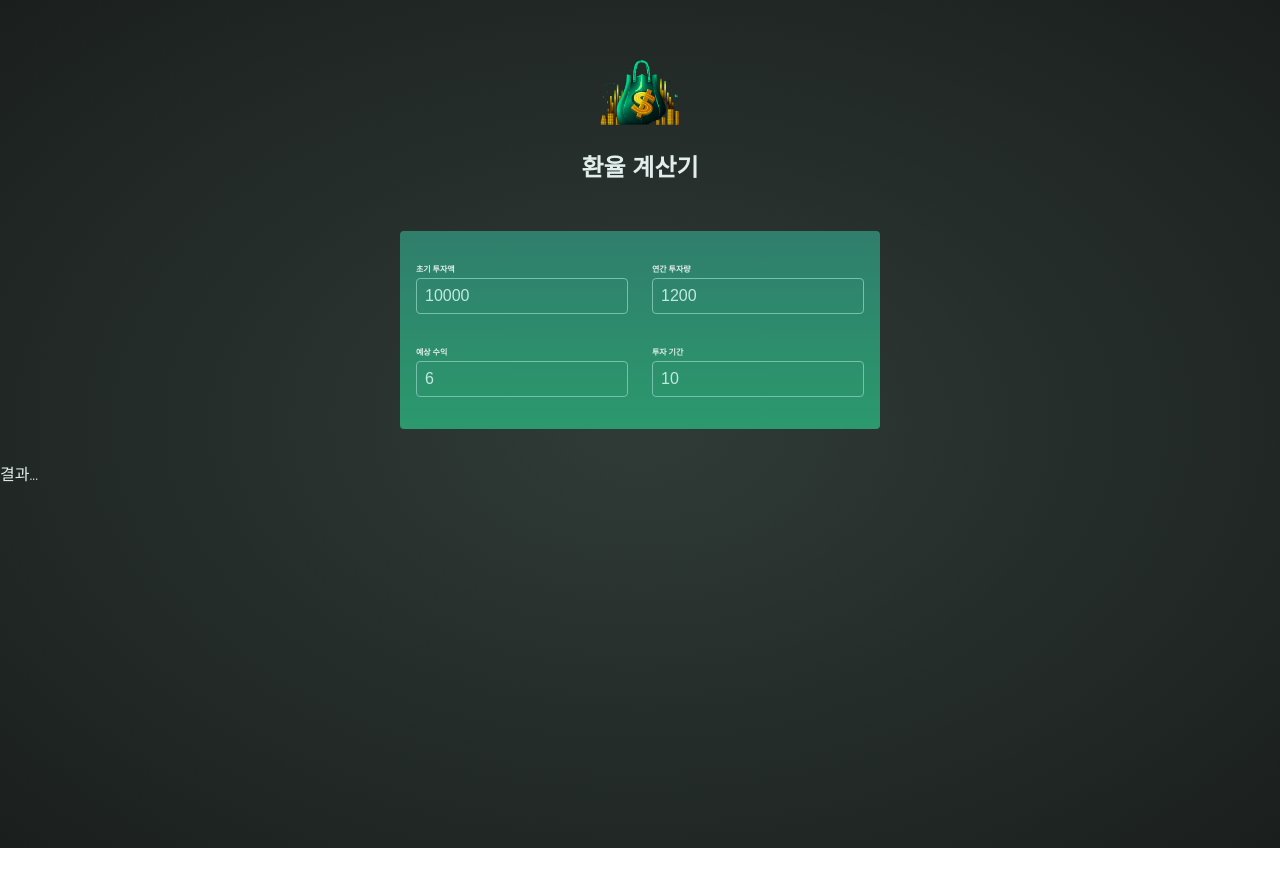
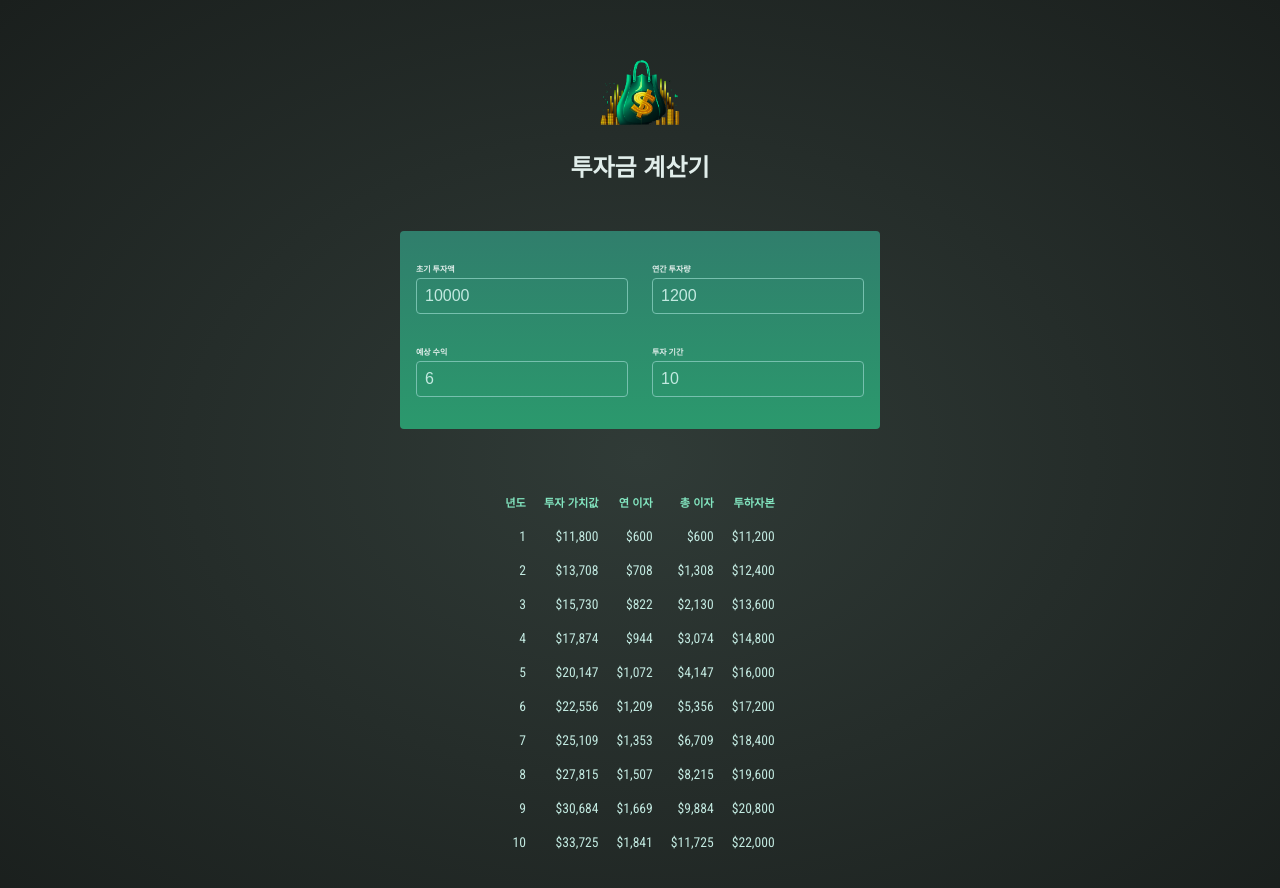
Before and after one commit to wjinss/udemy-react, a React (Vite) app in the folder 03-Investment-Calculator/: page / in a window 1280 px wide. Shown: the top 888 px of the page. Before the commit the page ends 848 px from the top, so only its background shows below. Built offline with nearby package versions, Linux system fonts and the light colour scheme.

Commit message:
learn. ~102 결과값 출력하기, 이자 합계 / 초기 투자금 / 투하자본 구하기

```diff
--- a/03-Investment-Calculator/src/App.jsx
+++ b/03-Investment-Calculator/src/App.jsx
@@ -4,7 +4,7 @@ import UserInput from "./components/UserInput";
 import Results from "./components/Results";
 
 function App() {
-  // 초기 투자액, 연간 투자량, 예상 수익, 투자 기간 상태 객체로 관리(초기값 설정)
+  // 초기 투자금, 연간 투자량, 예상 수익, 투자 기간 상태 객체로 관리(초기값 설정)
   const [userInput, setUserInput] = useState({
     initialInvestment: 10000,
     annualInvestment: 1200,
--- a/03-Investment-Calculator/src/components/Header.jsx
+++ b/03-Investment-Calculator/src/components/Header.jsx
@@ -4,7 +4,7 @@ export default function Header() {
   return (
     <header id="header">
       <img src={logo} alt="돈가방이 보이는 로고" />
-      <h1>환율 계산기</h1>
+      <h1>투자금 계산기</h1>
     </header>
   );
 }
--- a/03-Investment-Calculator/src/components/Results.jsx
+++ b/03-Investment-Calculator/src/components/Results.jsx
@@ -1,10 +1,51 @@
-import { calculateInvestmentResults } from "../util/investment";
+import { calculateInvestmentResults, formatter } from "../util/investment";
 
 export default function Results({ input }) {
   // 계산식에 인풋의 상태 넣기
   const resultData = calculateInvestmentResults(input);
 
-  console.log(resultData);
+  // 초기 투자금 구하기
+  // 첫 해의 투자 가치값에서 이자,연간 투자량를 뺀 값
+  const initialInvestment =
+    resultData[0].valueEndOfYear -
+    resultData[0].interest -
+    resultData[0].annualInvestment;
 
-  return <p>결과...</p>;
+  return (
+    <table id="result">
+      <thead>
+        <tr>
+          <th>년도</th>
+          <th>투자 가치값</th>
+          <th>연 이자</th>
+          <th>총 이자</th>
+          <th>투하자본</th>
+        </tr>
+      </thead>
+      <tbody>
+        {resultData.map((yearData) => {
+          // 이자 합계 구하기
+          // 총액에서 투자 가치값, 모든 년도의 연간 투자량 합계, 초기 투자금을 뺀 값
+          const totalInterest =
+            yearData.valueEndOfYear -
+            yearData.annualInvestment * yearData.year -
+            initialInvestment;
+
+          // 투하자본 구하기
+          // 투자 가치값 - 총 이자 (총 투자된 양을 의미)
+          const totalAmountInvested = yearData.valueEndOfYear - totalInterest;
+
+          return (
+            <tr key={resultData.year}>
+              <td>{yearData.year}</td>
+              <td>{formatter.format(yearData.valueEndOfYear)}</td>
+              <td>{formatter.format(yearData.interest)}</td>
+              <td>{formatter.format(totalInterest)}</td>
+              <td>{formatter.format(totalAmountInvested)}</td>
+            </tr>
+          );
+        })}
+      </tbody>
+    </table>
+  );
 }
```
